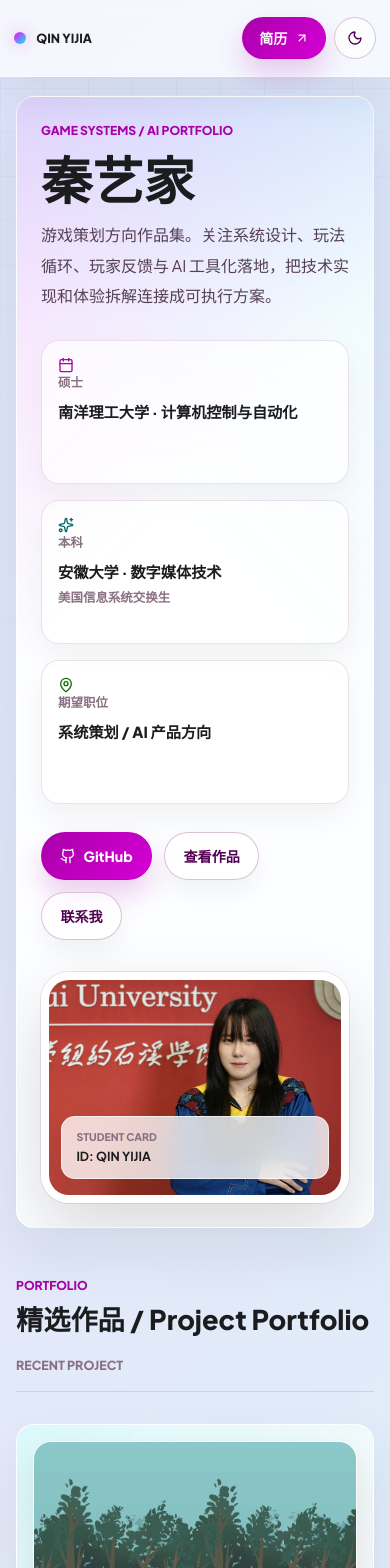
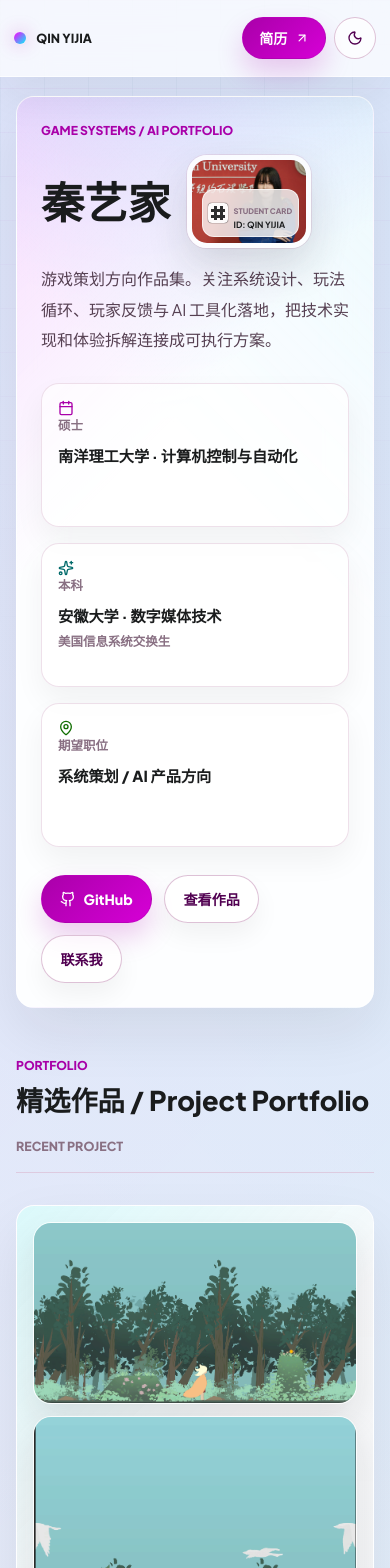
Before and after one commit to yijiaqin726-max/personal, a React (Vite) app: page / in a window 390 px wide. Shown: the top 1568 px of the page. Built offline with nearby package versions, Linux system fonts and the light colour scheme.

Commit message:
改毛玻璃

```diff
--- a/src/App.tsx
+++ b/src/App.tsx
@@ -25,7 +25,6 @@ import selfDisciplineQuestCover from "../自律首页图.jpg";
 import gameJamCoverOne from "../光子大赛GameJam封面1.png";
 import gameJamCoverTwo from "../光子大赛GameJam封面2.png";
 import gameJamCoverThree from "../光子大赛GameJam封面3.png";
-import gameJamCoverFour from "../光子大赛GameJam封面4.png";
 import profileCover from "../简介图_ 三比二比例.jpg";
 
 const navItems = [
@@ -79,7 +78,6 @@ const gameJamCovers = [
   { src: gameJamCoverOne, alt: "森林关卡截图" },
   { src: gameJamCoverTwo, alt: "天空与飞鸟关卡截图" },
   { src: gameJamCoverThree, alt: "蓝色树影关卡截图" },
-  { src: gameJamCoverFour, alt: "室内关卡截图" },
 ];
 
 const projectImages: Record<string, string> = {
@@ -180,7 +178,21 @@ export default function App() {
               <div className="space-y-7">
                 <div className="space-y-4">
                   <p className="eyebrow text-primary">Game Systems / AI Portfolio</p>
-                  <h1 className="hero-title">秦艺家</h1>
+                  <div className="hero-title-row">
+                    <h1 className="hero-title">秦艺家</h1>
+                    <div className="hero-portrait-wrap">
+                      <div className="hero-portrait">
+                        <img src={profileCover} alt="秦艺家个人简介配图" className="h-full w-full object-cover object-center" />
+                        <div className="portrait-badge">
+                          <div className="portrait-qr" aria-hidden="true" />
+                          <div>
+                            <span>Student Card</span>
+                            <strong>ID: QIN YIJIA</strong>
+                          </div>
+                        </div>
+                      </div>
+                    </div>
+                  </div>
                   <p className="hero-subtitle">
                     游戏策划方向作品集。关注系统设计、玩法循环、玩家反馈与 AI 工具化落地，把技术实现和体验拆解连接成可执行方案。
                   </p>
@@ -216,16 +228,6 @@ export default function App() {
                   <a href="#contact" className="secondary-action">
                     联系我
                   </a>
-                </div>
-              </div>
-
-              <div className="hero-portrait-wrap">
-                <div className="hero-portrait">
-                  <img src={profileCover} alt="秦艺家个人简介配图" className="h-full w-full object-cover object-center" />
-                  <div className="portrait-badge">
-                    <span>Student Card</span>
-                    <strong>ID: QIN YIJIA</strong>
-                  </div>
                 </div>
               </div>
             </div>
--- a/src/index.css
+++ b/src/index.css
@@ -234,16 +234,8 @@ html[data-theme="dark"] body {
 }
 
 .hero-content {
-  display: grid;
-  gap: 2rem;
-  align-items: center;
+  display: block;
   padding: clamp(1.5rem, 4vw, 3rem);
-}
-
-@media (min-width: 1024px) {
-  .hero-content {
-    grid-template-columns: minmax(0, 1.12fr) minmax(320px, 0.88fr);
-  }
 }
 
 .eyebrow,
@@ -251,6 +243,13 @@ html[data-theme="dark"] body {
   font-size: 0.76rem;
   font-weight: 800;
   text-transform: uppercase;
+}
+
+.hero-title-row {
+  display: flex;
+  align-items: center;
+  flex-wrap: wrap;
+  gap: clamp(1rem, 3vw, 2rem);
 }
 
 .hero-title {
@@ -318,45 +317,65 @@ html[data-theme="dark"] body {
 }
 
 .hero-portrait-wrap {
-  justify-self: center;
-  width: min(100%, 440px);
+  flex: 0 0 clamp(150px, 22vw, 230px);
+  width: clamp(150px, 22vw, 230px);
 }
 
 .hero-portrait {
   position: relative;
   aspect-ratio: 4 / 3;
   overflow: hidden;
-  border: 8px solid rgba(255, 255, 255, 0.82);
-  border-radius: 28px;
+  border: 5px solid rgba(255, 255, 255, 0.82);
+  border-radius: 20px;
   box-shadow:
-    0 30px 70px rgba(26, 28, 29, 0.16),
+    0 18px 42px rgba(26, 28, 29, 0.14),
     0 0 0 1px rgba(220, 190, 212, 0.42);
 }
 
 .portrait-badge {
   position: absolute;
-  right: 1rem;
-  bottom: 1rem;
-  display: grid;
-  gap: 0.18rem;
+  right: 0.55rem;
+  bottom: 0.55rem;
+  display: flex;
+  align-items: center;
+  gap: 0.45rem;
   border: 1px solid rgba(255, 255, 255, 0.64);
-  border-radius: 14px;
+  border-radius: 12px;
   background: rgba(255, 255, 255, 0.78);
-  padding: 0.72rem 0.9rem;
+  padding: 0.45rem 0.52rem;
   box-shadow: 0 12px 28px rgba(26, 28, 29, 0.12);
   backdrop-filter: blur(16px);
 }
 
 .portrait-badge span {
   color: #897083;
-  font-size: 0.66rem;
+  font-size: 0.55rem;
   font-weight: 800;
   text-transform: uppercase;
 }
 
 .portrait-badge strong {
+  display: block;
+  margin-top: 0.08rem;
   color: #1a1c1d;
-  font-size: 0.78rem;
+  font-size: 0.62rem;
+  line-height: 1;
+}
+
+.portrait-qr {
+  width: 1.55rem;
+  height: 1.55rem;
+  flex: 0 0 auto;
+  border-radius: 4px;
+  background:
+    linear-gradient(90deg, #1a1c1d 50%, transparent 0) 0 0 / 6px 6px,
+    linear-gradient(#1a1c1d 50%, transparent 0) 0 0 / 6px 6px,
+    linear-gradient(90deg, transparent 50%, #1a1c1d 0) 3px 3px / 6px 6px,
+    #ffffff;
+  box-shadow:
+    inset 0 0 0 3px #ffffff,
+    0 0 0 1px rgba(26, 28, 29, 0.16);
+  opacity: 0.9;
 }
 
 .section-heading {
@@ -799,6 +818,17 @@ html[data-theme="dark"] body {
   padding: 1rem;
 }
 
+.game-chip-panel {
+  background:
+    linear-gradient(145deg, rgba(255, 255, 255, 0.72), rgba(247, 252, 252, 0.54)),
+    rgba(255, 255, 255, 0.46) !important;
+  box-shadow:
+    inset 1px 1px 0 rgba(255, 255, 255, 0.9),
+    inset -1px -1px 0 rgba(0, 106, 106, 0.08),
+    0 18px 34px rgba(26, 28, 29, 0.06) !important;
+  backdrop-filter: blur(18px) saturate(135%);
+}
+
 .game-copy-panel {
   display: flex;
   min-height: 112px;
@@ -822,30 +852,80 @@ html[data-theme="dark"] body {
 .game-pill-primary,
 .game-pill-secondary {
   display: inline-flex;
+  position: relative;
+  overflow: hidden;
   max-width: 100%;
-  min-height: 34px;
+  min-height: 38px;
   align-items: center;
-  padding: 0.42rem 0.65rem;
+  padding: 0.5rem 0.82rem;
   white-space: normal;
   overflow-wrap: anywhere;
-  border-radius: 10px !important;
+  border-radius: 14px !important;
   font-family: var(--font-body);
-  font-size: 0.84rem;
-  font-weight: 650;
+  font-size: 0.88rem;
+  font-weight: 800;
   line-height: 1.35;
-  box-shadow: none !important;
+  text-shadow: 0 1px 0 rgba(255, 255, 255, 0.58);
+  backdrop-filter: blur(16px) saturate(145%);
+  transition:
+    transform 160ms ease,
+    box-shadow 160ms ease,
+    border-color 160ms ease;
+}
+
+.game-pill-primary::before,
+.game-pill-secondary::before {
+  content: "";
+  position: absolute;
+  inset: 1px;
+  border-radius: inherit;
+  background:
+    linear-gradient(145deg, rgba(255, 255, 255, 0.78) 0%, rgba(255, 255, 255, 0.28) 38%, rgba(255, 255, 255, 0) 68%),
+    radial-gradient(circle at 18% 14%, rgba(255, 255, 255, 0.9), transparent 24%);
+  opacity: 0.72;
+  pointer-events: none;
+}
+
+.game-pill-primary::after,
+.game-pill-secondary::after {
+  content: "";
+  position: absolute;
+  left: 14%;
+  right: 18%;
+  top: 2px;
+  height: 1px;
+  border-radius: 999px;
+  background: rgba(255, 255, 255, 0.86);
+  pointer-events: none;
+}
+
+.game-pill-primary:hover,
+.game-pill-secondary:hover {
+  transform: translateY(-1px);
 }
 
 .game-pill-primary {
-  border: 1px solid rgba(0, 106, 106, 0.18) !important;
-  background: linear-gradient(180deg, rgba(255, 255, 255, 0.82), rgba(239, 250, 250, 0.78)) !important;
-  color: #124f4f !important;
+  border: 1px solid rgba(32, 124, 124, 0.22) !important;
+  background:
+    linear-gradient(145deg, rgba(255, 255, 255, 0.6), rgba(221, 246, 246, 0.48) 48%, rgba(207, 232, 232, 0.34)),
+    rgba(234, 251, 251, 0.52) !important;
+  color: #114f4f !important;
+  box-shadow:
+    inset 1px 1px 0 rgba(255, 255, 255, 0.95),
+    inset -1px -1px 0 rgba(16, 93, 93, 0.12),
+    0 10px 18px rgba(21, 92, 92, 0.08) !important;
 }
 
 .game-pill-secondary {
-  border: 1px solid rgba(169, 0, 169, 0.13) !important;
-  background: linear-gradient(180deg, rgba(255, 255, 255, 0.8), rgba(252, 241, 252, 0.72)) !important;
-  color: #5d355d !important;
+  border: 1px solid rgba(169, 0, 169, 0.16) !important;
+  background:
+    linear-gradient(145deg, rgba(255, 255, 255, 0.62), rgba(255, 236, 255, 0.5) 48%, rgba(239, 215, 239, 0.34)),
+    rgba(255, 244, 255, 0.52) !important;
+  color: #60345f !important;
+  box-shadow:
+    inset 1px 1px 0 rgba(255, 255, 255, 0.95),
+    inset -1px -1px 0 rgba(121, 45, 121, 0.1),
+    0 10px 18px rgba(121, 45, 121, 0.07) !important;
 }
 
 .planning-case-card .planning-case-link-disabled {
@@ -955,14 +1035,48 @@ html[data-theme="dark"] .featured-flow-step {
 html[data-theme="dark"] .neon-chip,
 html[data-theme="dark"] .dark-chip,
 html[data-theme="dark"] .game-tag,
-html[data-theme="dark"] .game-pill-primary,
-html[data-theme="dark"] .game-pill-secondary,
 html[data-theme="dark"] .portfolio-link,
 html[data-theme="dark"] .secondary-action,
 html[data-theme="dark"] .theme-toggle-button {
   color: #ffd7f5 !important;
   border-color: rgba(255, 171, 243, 0.22) !important;
   background: rgba(255, 255, 255, 0.08) !important;
+}
+
+html[data-theme="dark"] .game-chip-panel {
+  background:
+    linear-gradient(145deg, rgba(255, 255, 255, 0.12), rgba(255, 255, 255, 0.06)),
+    rgba(255, 255, 255, 0.06) !important;
+  box-shadow:
+    inset 1px 1px 0 rgba(255, 255, 255, 0.16),
+    inset -1px -1px 0 rgba(0, 0, 0, 0.2),
+    0 18px 34px rgba(0, 0, 0, 0.2) !important;
+}
+
+html[data-theme="dark"] .game-pill-primary {
+  color: #c9ffff !important;
+  border-color: rgba(0, 248, 248, 0.22) !important;
+  background:
+    linear-gradient(145deg, rgba(255, 255, 255, 0.13), rgba(0, 248, 248, 0.08) 50%, rgba(0, 248, 248, 0.04)),
+    rgba(255, 255, 255, 0.07) !important;
+  box-shadow:
+    inset 1px 1px 0 rgba(255, 255, 255, 0.18),
+    inset -1px -1px 0 rgba(0, 248, 248, 0.1),
+    0 10px 18px rgba(0, 0, 0, 0.18) !important;
+  text-shadow: 0 1px 0 rgba(0, 0, 0, 0.28);
+}
+
+html[data-theme="dark"] .game-pill-secondary {
+  color: #ffd7f5 !important;
+  border-color: rgba(255, 171, 243, 0.22) !important;
+  background:
+    linear-gradient(145deg, rgba(255, 255, 255, 0.13), rgba(255, 171, 243, 0.08) 50%, rgba(255, 171, 243, 0.04)),
+    rgba(255, 255, 255, 0.07) !important;
+  box-shadow:
+    inset 1px 1px 0 rgba(255, 255, 255, 0.18),
+    inset -1px -1px 0 rgba(255, 171, 243, 0.08),
+    0 10px 18px rgba(0, 0, 0, 0.18) !important;
+  text-shadow: 0 1px 0 rgba(0, 0, 0, 0.28);
 }
 
 @media (max-width: 640px) {
@@ -995,8 +1109,32 @@ html[data-theme="dark"] .theme-toggle-button {
     grid-column: auto;
   }
 
+  .hero-title {
+    font-size: 2.7rem;
+  }
+
+  .hero-portrait-wrap {
+    flex-basis: 124px;
+    width: 124px;
+  }
+
   .portrait-badge {
-    left: 0.75rem;
-    right: 0.75rem;
+    right: 0.42rem;
+    bottom: 0.42rem;
+    gap: 0.32rem;
+    padding: 0.36rem;
+  }
+
+  .portrait-badge span {
+    font-size: 0.48rem;
+  }
+
+  .portrait-badge strong {
+    font-size: 0.54rem;
+  }
+
+  .portrait-qr {
+    width: 1.25rem;
+    height: 1.25rem;
   }
 }
```
